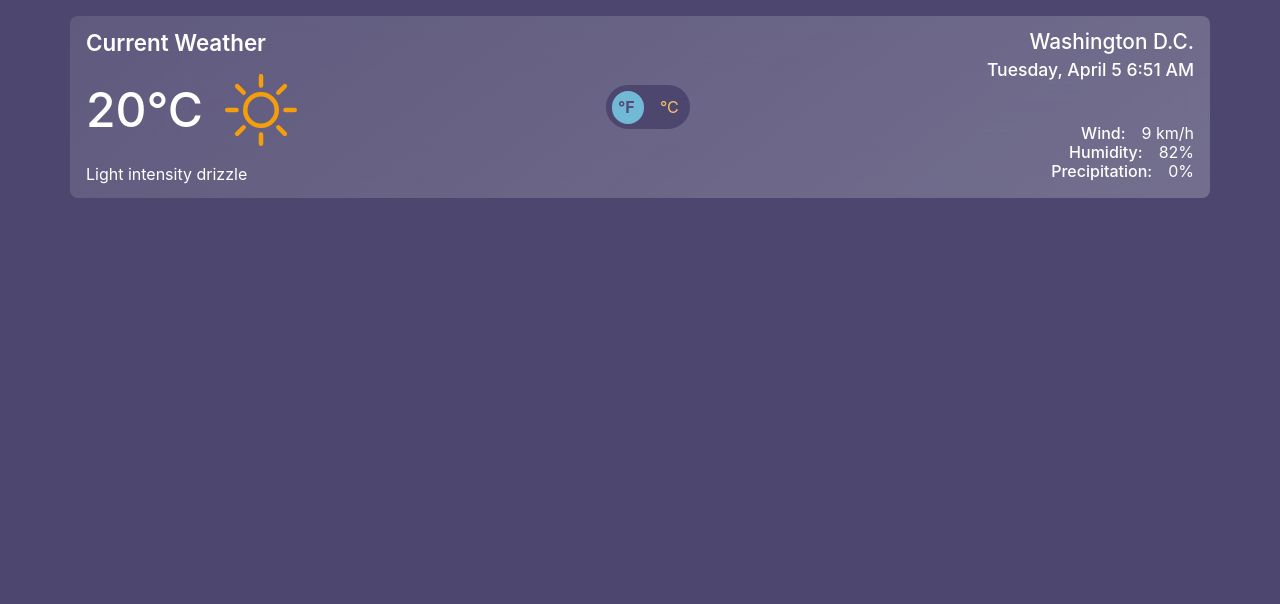
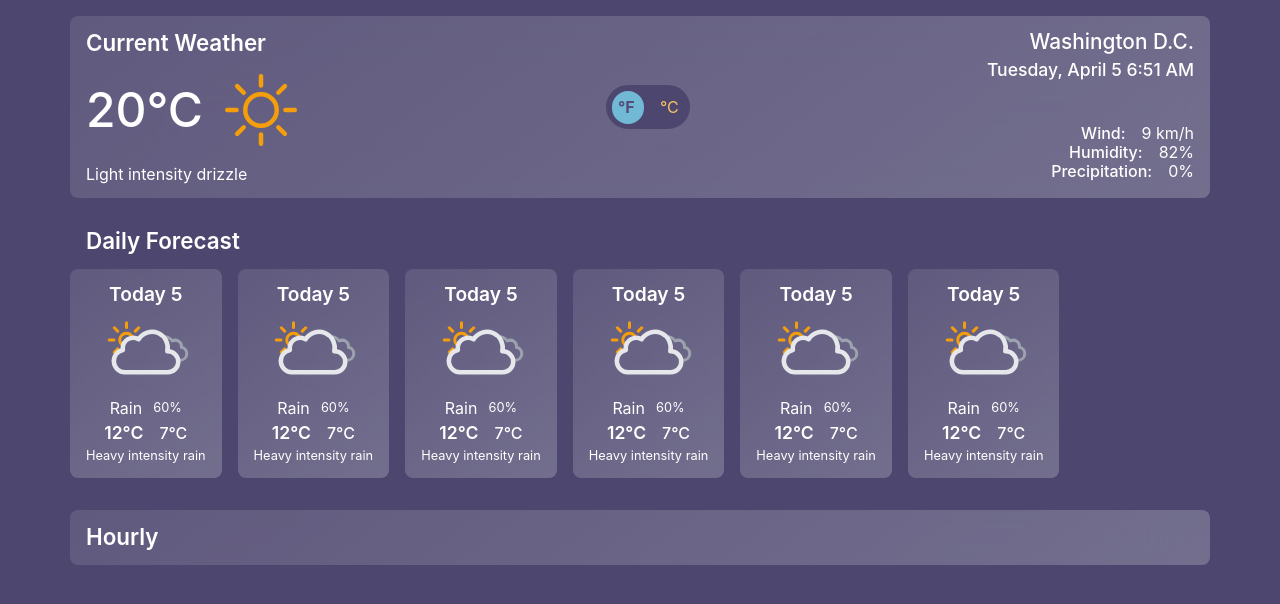
Before and after one commit to NestorPlasencia/forecast-weather, a React (Create React App) app in the folder frontend/: page / in a window 1280 px wide. Shown: the top 604 px of the page. Built offline with nearby package versions, Linux system fonts and the light colour scheme.

Commit message:
[ADD] Daily Layout

```diff
--- a/frontend/src/App.tsx
+++ b/frontend/src/App.tsx
@@ -1,9 +1,13 @@
 import { Current } from "./containers/Current/Current";
+import { Hourly } from "./containers/Hourly/Hourly";
+import { Daily } from "./containers/Daily/Daily";
 
 const App = () => {
   return (
     <main>
       <Current />
+      <Daily />
+      <Hourly />
     </main>
   );
 };
--- a/frontend/src/components/Switch/switch.css
+++ b/frontend/src/components/Switch/switch.css
@@ -40,8 +40,8 @@
     display: flex;
     position: relative;
     transition: all 350ms ease-in;
+    cursor: pointer;
 }
-
 
 .toggle--label:before {
     animation-name: reverse;
@@ -58,7 +58,6 @@
     border-radius: calc(var(--height)*0.82);
     background: var(--button-background);
 }
-
 
 @keyframes switch {
     0% {
@@ -92,7 +91,6 @@
     }
 }
 
-
 .toggle--C{
     color: var(--text-inactive);
     user-select: none;
--- /dev/null
+++ b/frontend/src/components/Title/Title.tsx
@@ -0,0 +1,10 @@
+import styles from "./title.module.css";
+type Props = {
+  title: string;
+};
+
+const Title = ({ title }: Props) => {
+  return <h2 className={styles.title}>{title}</h2>;
+};
+
+export { Title };
--- /dev/null
+++ b/frontend/src/components/Title/title.module.css
@@ -0,0 +1,11 @@
+.title{
+    font-size: 1.4rem;
+    font-weight: 600;
+    text-align: center;
+}
+
+@media (min-width: 576px) {
+    .title{
+        text-align: start;
+    }
+}
--- a/frontend/src/containers/Current/Current.tsx
+++ b/frontend/src/containers/Current/Current.tsx
@@ -1,6 +1,7 @@
 import { Card } from "../../components/Card/Card";
 import { Container } from "../../components/Container/Container";
 import { Switch } from "../../components/Switch/Switch";
+import { Title } from "../../components/Title/Title";
 import styles from "./current.module.css";
 
 const Current = () => {
@@ -9,7 +10,7 @@ const Current = () => {
       <Card>
         <div className={styles.container}>
           <div className={styles.column}>
-            <h2 className={styles.title}>Current Weather</h2>
+            <Title title="Current Weather" />
             <div className={styles.temperature_container}>
               <p className={styles.temperature}>20°C</p>
               <img src="./assets/icons/01d.svg" alt="icon" />
--- a/frontend/src/containers/Current/current.module.css
+++ b/frontend/src/containers/Current/current.module.css
@@ -21,18 +21,6 @@
 
 .column.grow {
     flex: 1 0 auto;
-}
-
-.title{
-    font-size: 1.4rem;
-    font-weight: 600;
-    text-align: center;
-}
-
-@media (min-width: 576px) {
-    .title{
-        text-align: start;
-    }
 }
 
 .temperature_container {
--- /dev/null
+++ b/frontend/src/containers/Daily/Daily.tsx
@@ -0,0 +1,26 @@
+import { Container } from "../../components/Container/Container";
+import { Title } from "../../components/Title/Title";
+import { Day } from "../Day/Day";
+import styles from "./daily.module.css";
+
+const Daily = () => {
+  return (
+    <Container>
+      <div>
+        <div className={styles.title_container}>
+          <Title title="Daily Forecast" />
+        </div>
+        <div className={styles.day_list}>
+          <Day />
+          <Day />
+          <Day />
+          <Day />
+          <Day />
+          <Day />
+        </div>
+      </div>
+    </Container>
+  );
+};
+
+export { Daily };
--- /dev/null
+++ b/frontend/src/containers/Daily/daily.module.css
@@ -0,0 +1,11 @@
+.title_container{
+    padding: 1rem;
+}
+
+@media (min-width: 576px) {
+    .day_list {
+        display: flex;
+        overflow-x: scroll;
+        padding-bottom: 1rem;
+    }
+}
--- /dev/null
+++ b/frontend/src/containers/Day/Day.tsx
@@ -0,0 +1,33 @@
+import { Card } from "../../components/Card/Card";
+import styles from "./day.module.css";
+const Day = () => {
+  return (
+    <div className={styles.container}>
+      <Card>
+        <div>
+          <h3 className={styles.title}>Today 5</h3>
+          <div className={styles.body}>
+            <img
+              className={styles.icon}
+              src="./assets/icons/03d.svg"
+              alt="icon"
+            />
+            <div>
+              <dl className={styles.weather_main}>
+                <dt>Rain</dt>
+                <dd>60%</dd>
+              </dl>
+              <div className={styles.temperatures}>
+                <strong className={styles.max}>12°C</strong>
+                <small className={styles.min}>7°C</small>
+              </div>
+              <p className={styles.description}>Heavy intensity rain</p>
+            </div>
+          </div>
+        </div>
+      </Card>
+    </div>
+  );
+};
+
+export { Day };
--- /dev/null
+++ b/frontend/src/containers/Day/day.module.css
@@ -0,0 +1,67 @@
+.container{
+    margin-bottom: 1rem;
+    flex-shrink: 0;
+}
+
+@media (min-width: 576px) {
+    .container {
+        margin-bottom: 0;
+        margin-right: 1rem;
+    }
+}
+
+.title {
+    text-align: center;
+    font-weight: 600;
+    font-size: 1.2rem;
+}
+
+.body {
+    display: flex;
+    align-items: center;
+    justify-content: space-around;
+}
+
+@media (min-width: 576px) {
+    .body {
+        flex-direction: column;
+    }
+}
+
+.icon {
+    width: 6rem;
+}
+
+.weather_main {
+    display: flex;
+    justify-content: center;
+    align-items: center;
+}
+
+.weather_main dd {
+    font-size: 0.8rem;
+    margin-left: 0.7rem;
+}
+
+.temperatures {
+    display: flex;
+    justify-content: center;
+    align-items: center;
+    margin: 0.5rem 0;
+}
+
+.temperatures .max {
+    font-size: 1.1rem;
+    font-weight: 600;
+    margin-right: 1rem;
+}
+
+.temperatures .min {
+    font-size: 1rem;
+    font-weight: 500;
+}
+
+.description{
+    text-align: center;
+    font-size: 0.8rem;
+}
--- /dev/null
+++ b/frontend/src/containers/Hourly/Hourly.tsx
@@ -0,0 +1,15 @@
+import { Container } from "../../components/Container/Container";
+import { Title } from "../../components/Title/Title";
+import { Card } from "../../components/Card/Card";
+
+const Hourly = () => {
+  return (
+    <Container>
+      <Card>
+        <Title title="Hourly" />
+      </Card>
+    </Container>
+  );
+};
+
+export { Hourly };
```
Also changed, not shown: frontend/src/containers/Hourly/hourly.module.css (added).
